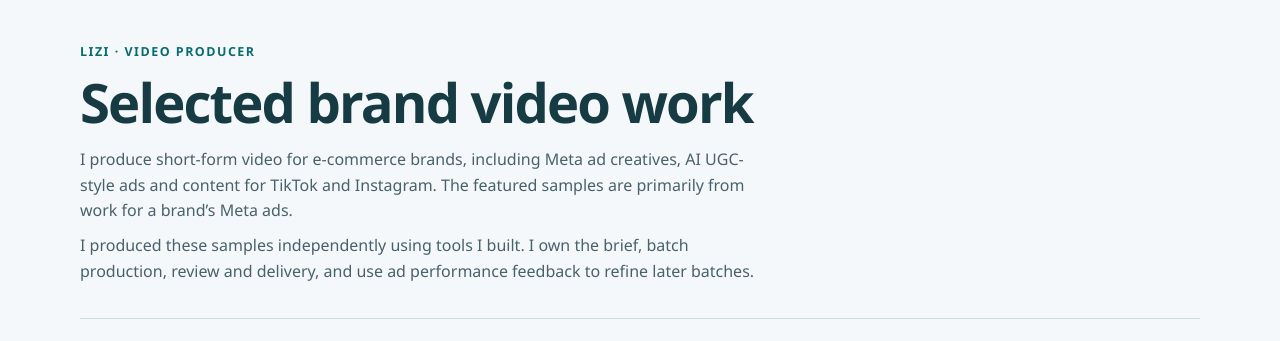
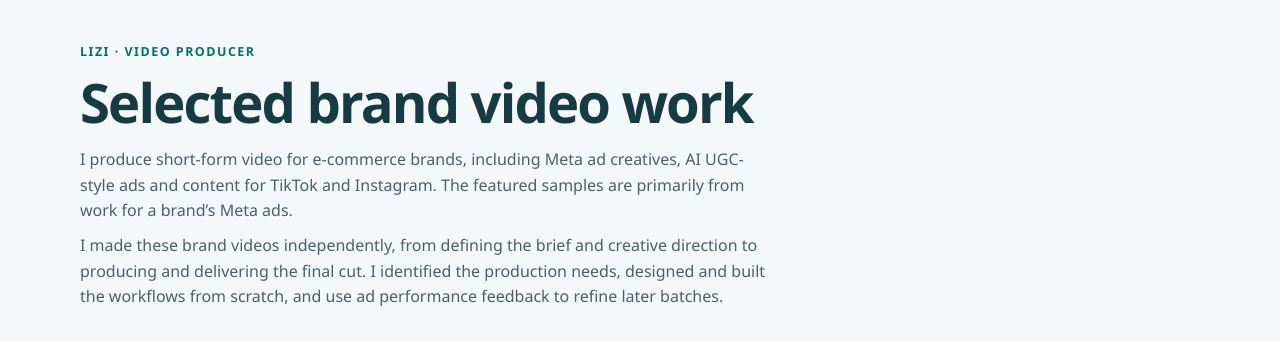
Before and after one commit to super-chestnut/portfolio, a plain HTML site: page selected-video-work.html in a window 1280 px wide. Shown: the top 341 px of the page. Drawn offline with Linux system fonts and the light colour scheme.

Commit message:
Describe discovery and workflow design in the video portfolio

```diff
--- a/selected-video-work.html
+++ b/selected-video-work.html
@@ -52,7 +52,7 @@
       <p class="eyebrow">Lizi · Video producer</p>
       <h1>Selected brand video work</h1>
       <p class="intro">I produce short-form video for e-commerce brands, including Meta ad creatives, AI UGC-style ads and content for TikTok and Instagram. The featured samples are primarily from work for a brand’s Meta ads.</p>
-      <p class="intro">I produced these samples independently using tools I built. I own the brief, batch production, review and delivery, and use ad performance feedback to refine later batches.</p>
+      <p class="intro">I made these brand videos independently, from defining the brief and creative direction to producing and delivering the final cut. I identified the production needs, designed and built the workflows from scratch, and use ad performance feedback to refine later batches.</p>
     </header>
     <section aria-labelledby="featured">
       <h2 id="featured">Featured videos</h2>
```
Also changed, not shown: video-samples.html (+1 -1 lines).
